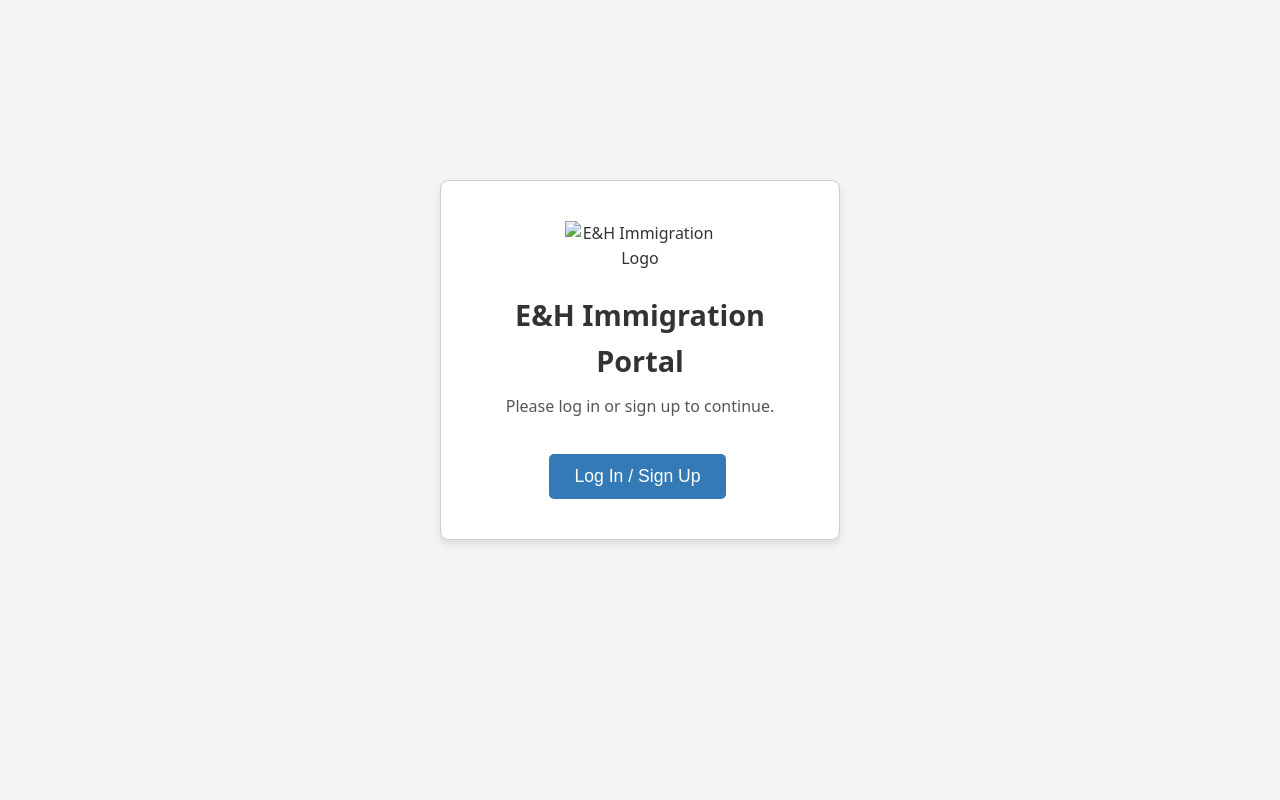
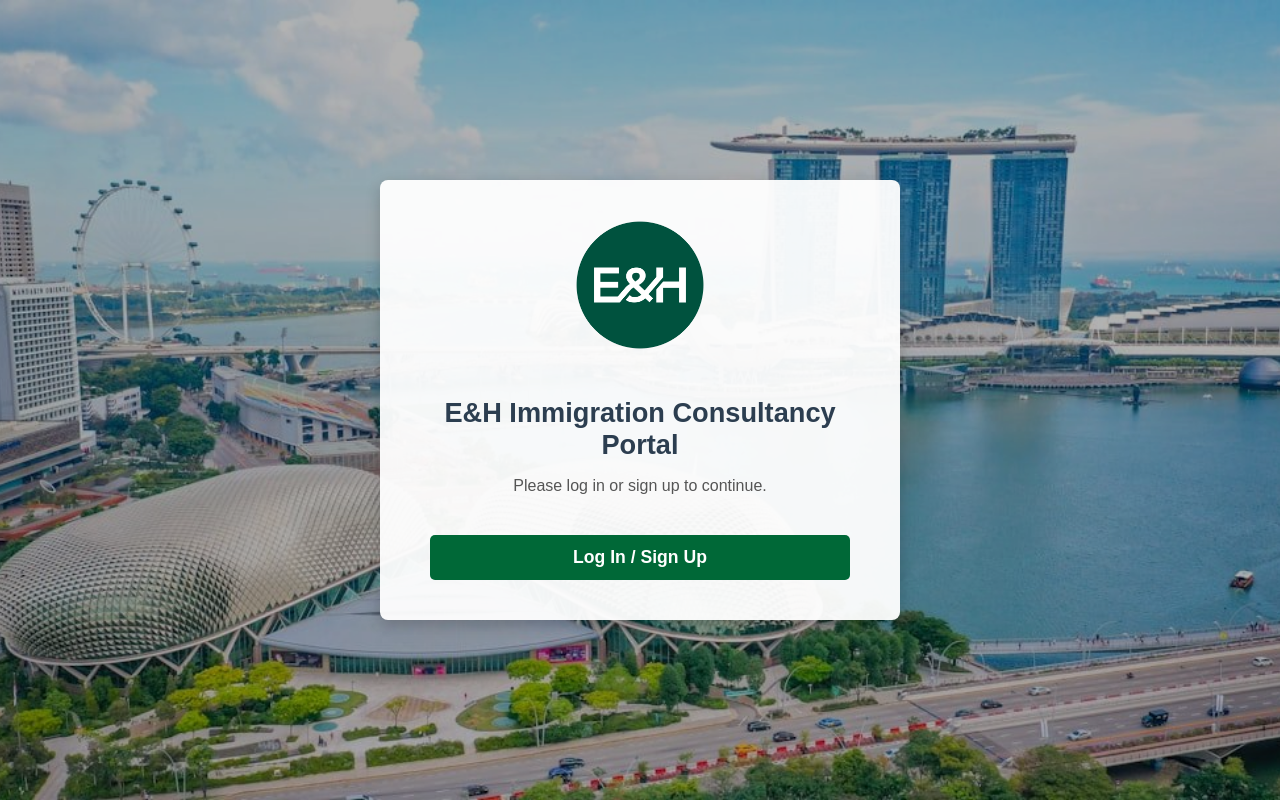
Before and after one commit to tienhoeh/eh-immigration, a plain HTML site: page login.html in a window 1280 px wide. Drawn offline with nearby package versions, Linux system fonts and the light colour scheme.

Commit message:
Update login.html

```diff
--- a/login.html
+++ b/login.html
@@ -3,59 +3,108 @@
 <head>
     <meta charset="UTF-8">
     <meta name="viewport" content="width=device-width, initial-scale=1.0">
-    <title>Login - E&H Immigration Portal</title>
-    <!-- Link to the main style.css first -->
-    <link rel="stylesheet" href="style.css">
+    <title>Login - E&H Immigration Consultancy Portal</title>
+    <!-- Link to the main style.css first (optional, if login shares styles) -->
+    <!-- <link rel="stylesheet" href="style.css"> -->
     <!-- Specific styles for the login page -->
     <style>
-        /* Center the login box */
+        /* Apply background to the whole page */
         body.login-page {
+            margin: 0; /* Remove default body margin */
+            padding: 0; /* Remove default body padding */
+            /* Background Image Settings */
+            background-image: url('images/Skyline of Marina Bay Singapore 2.jpeg');
+            background-size: cover; /* Cover the entire viewport */
+            background-position: center center; /* Center the image */
+            background-repeat: no-repeat; /* Do not repeat */
+            background-attachment: fixed; /* Keep background fixed during scroll */
+            min-height: 100vh; /* Ensure body takes full viewport height */
+
+            /* Flexbox to center the login box */
             display: flex;
             justify-content: center;
             align-items: center;
-            min-height: 90vh; /* Use viewport height */
-            background-color: #f4f4f4; /* Optional background */
-            padding: 20px; /* Add some padding */
-            box-sizing: border-box; /* Include padding in height calculation */
+            font-family: sans-serif; /* Basic font */
+            box-sizing: border-box;
         }
+
+        /* Add a subtle overlay effect for readability if needed */
+        body.login-page::before {
+            content: '';
+            position: fixed; /* Cover viewport */
+            top: 0;
+            left: 0;
+            right: 0;
+            bottom: 0;
+            background-color: rgba(0, 0, 0, 0.3); /* Dark semi-transparent overlay */
+            /* Or use a white overlay: background-color: rgba(255, 255, 255, 0.3); */
+            z-index: 1; /* Place overlay above background but below login box */
+        }
+
         .login-box {
+            position: relative; /* Needed to position above the pseudo-element overlay */
+            z-index: 2; /* Ensure login box is above the overlay */
             text-align: center;
-            padding: 40px; /* More padding */
-            border: 1px solid #ccc;
+            padding: 40px 50px; /* More padding */
             border-radius: 8px;
-            background-color: #fff; /* White background */
-            box-shadow: 0 4px 8px rgba(0,0,0,0.1); /* Add subtle shadow */
-            max-width: 400px; /* Limit width */
-            width: 100%;
+            background-color: rgba(255, 255, 255, 0.95); /* Slightly transparent white background */
+            box-shadow: 0 5px 15px rgba(0, 0, 0, 0.2); /* Enhanced shadow */
+            max-width: 420px; /* Limit width */
+            width: 90%; /* Responsive width */
         }
         .login-box img {
-            max-width: 150px; /* Adjust logo size */
-            margin-bottom: 20px; /* Space below logo */
+            max-width: 130px; /* Adjust logo size */
+            height: auto; /* Maintain aspect ratio */
+            margin-bottom: 25px; /* Space below logo */
         }
          .login-box h1 {
-            margin-bottom: 10px;
-            font-size: 1.8em;
-            color: #333;
+            margin-bottom: 15px;
+            font-size: 1.7em; /* Adjust size */
+            color: #2c3e50; /* Darker heading */
+            font-weight: 600;
          }
          .login-box p {
-             margin-bottom: 25px;
+             margin-bottom: 30px;
              color: #555;
+             font-size: 1.0em;
          }
-        /* Use button styles from main style.css if defined, or override */
+        /* General button class from main styles (ensure it exists if link removed) */
+         .button {
+            display: inline-block;
+            padding: 10px 15px;
+            border: none;
+            border-radius: 5px;
+            cursor: pointer;
+            font-size: 1em;
+            margin-top: 10px;
+            margin-right: 5px;
+            transition: background-color 0.2s ease, opacity 0.2s ease;
+            vertical-align: middle;
+            text-decoration: none; /* For potential <a> tags styled as buttons */
+         }
+         .button:disabled {
+            opacity: 0.6;
+            cursor: not-allowed;
+         }
+         /* Specific login button styling */
         .button.login-button {
-            padding: 12px 25px;
+            padding: 12px 30px; /* Make button prominent */
             font-size: 1.1em;
-            background-color: #337ab7; /* Use main submit color */
+            font-weight: 600;
+            background-color: #006837; /* Dark green matching typical logo color */
             color: white;
             border: none; /* Ensure no default border */
+            width: 100%; /* Make button full width of box */
+            box-sizing: border-box; /* Include padding in width */
         }
-        .button.login-button:hover {
-            background-color: #286090; /* Darker shade on hover */
+        .button.login-button:hover:not(:disabled) {
+            background-color: #004d28; /* Darker green on hover */
         }
         #error-message {
-            color: red;
+            color: #d9534f; /* Use error red color */
             margin-top: 15px;
             font-size: 0.9em;
+            font-weight: bold;
         }
     </style>
 
@@ -74,11 +123,14 @@
 <body class="login-page">
 
     <div class="login-box">
-        <!-- Add Logo Here -->
-        <img src="images/logo.png" alt="E&H Immigration Logo">
+        <!-- Updated Logo Path -->
+        <img src="images/EH_logo.png" alt="E&H Immigration Consultancy Logo">
 
-        <h1>E&H Immigration Portal</h1>
+        <!-- Updated Heading Text -->
+        <h1>E&H Immigration Consultancy Portal</h1>
+
         <p>Please log in or sign up to continue.</p>
+        <!-- Button color updated via CSS above -->
         <button id="btn-login" class="button login-button">Log In / Sign Up</button>
         <p id="error-message" style="display: none;"></p>
     </div>
```
